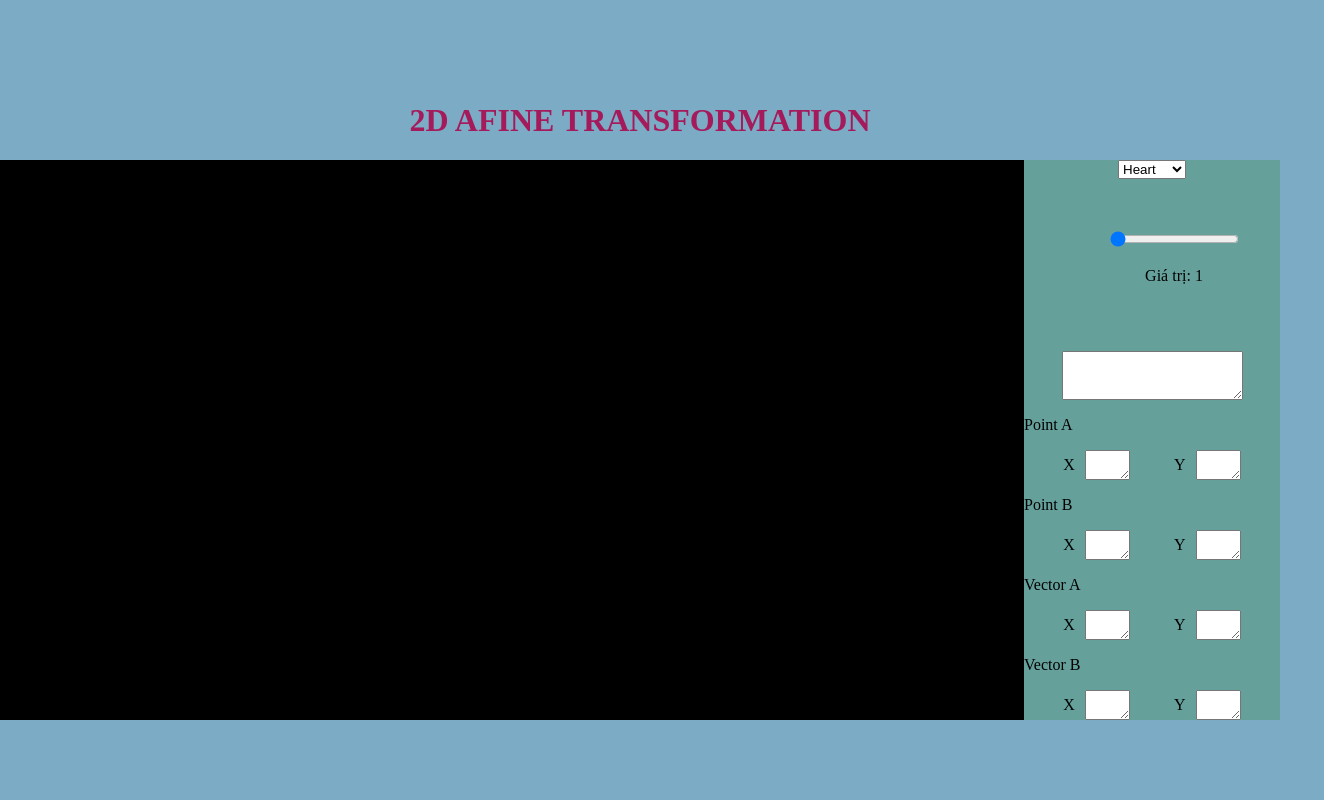
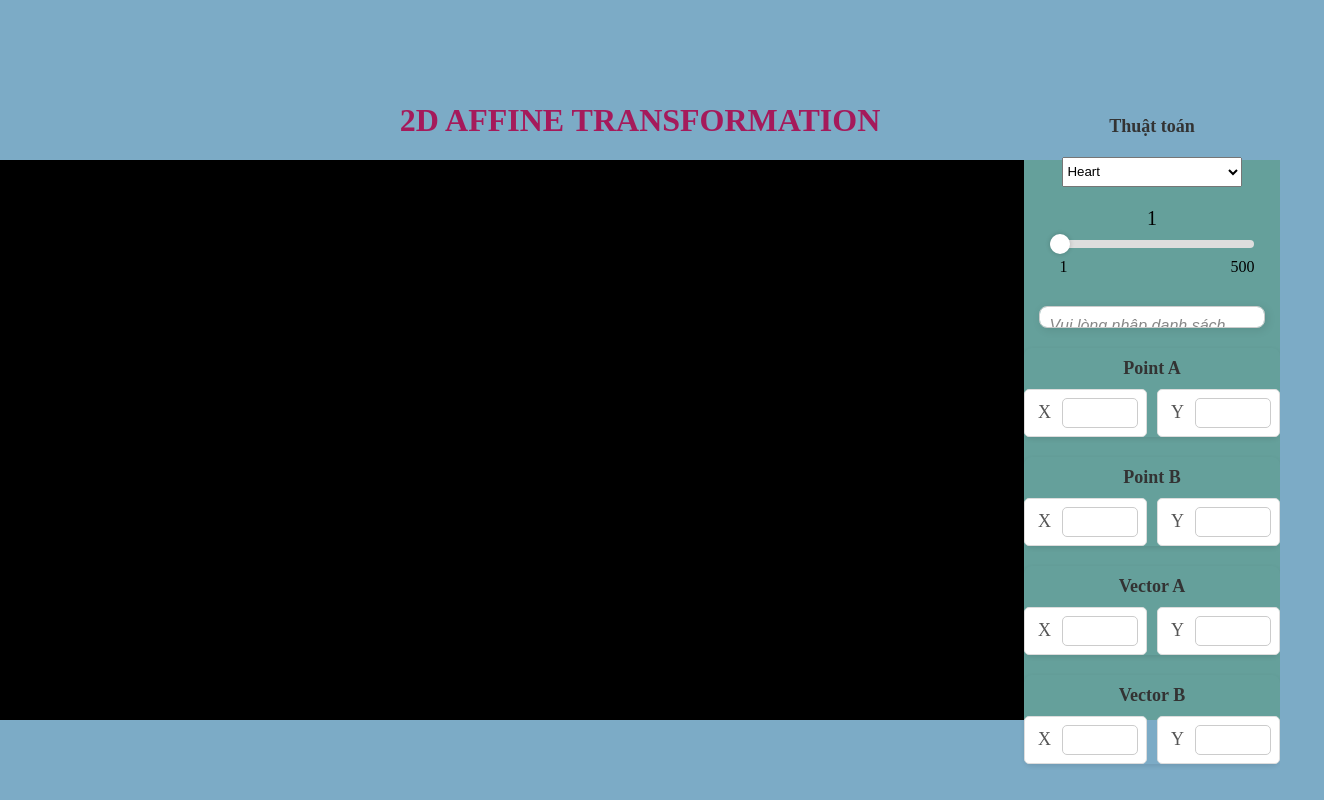
Before and after one commit to OnionSm/CS105_Computer_Graphics, a plain HTML site: page Lab_03/index.html in a window 1280 px wide. Shown: the whole page, 1324 px wide, since content can reach past the window. Drawn offline with Linux system fonts and the light colour scheme.

Commit message:
add flower algorithm, remake UI

```diff
--- /dev/null
+++ b/Lab_03/css/benzier_input.css
@@ -0,0 +1,23 @@
+#text_area {
+    width: 80%;
+    margin: 10px 0;
+    max-width: 500px;
+    height: 150px;
+    font-size: 16px;
+    font-family: 'Arial', sans-serif;
+    border-radius: 8px;
+    outline: none;
+    transition: all 0.3s ease-in-out;
+    box-shadow: 2px 2px 10px rgba(0, 0, 0, 0.1);
+    resize: none;
+}
+
+#text_area:focus {
+    border-color: #007BFF;
+    box-shadow: 0 0 8px rgba(0, 123, 255, 0.5);
+}
+
+#text_area::placeholder {
+    color: #888;
+    font-style: italic;
+}
--- /dev/null
+++ b/Lab_03/css/hermit_input.css
@@ -0,0 +1,91 @@
+#hermit_input_container {
+    width: 100%;
+    display: flex;
+    flex-direction: column;
+    align-items: center;
+    border-radius: 10px;
+    justify-content: center;
+    align-items: center;
+}
+
+textarea
+{
+    font-size: 18px;
+    resize: none;
+    border: 1px solid #ccc;
+    border-radius: 5px;
+    outline: none;
+    transition: border-color 0.3s, box-shadow 0.3s;
+    width: 70px;
+    max-width: 400px;
+    align-self: center;
+    height: 80%;
+}
+
+textarea:focus {
+    border-color: #007bff;
+    box-shadow: 0 0 8px rgba(0, 123, 255, 0.5);
+}
+
+#text_area {
+    width: 100%;
+    height: 50px;
+    border-radius: 5px;
+    padding: 10px;
+}
+
+.container {
+    display: flex;
+    flex-direction: column;
+    width: 100%;
+    max-width: 600px;
+    margin: auto;
+    padding: 20px;
+    border-radius: 10px;
+    box-shadow: 0px 4px 10px rgba(0, 0, 0, 0.1);
+}
+
+.point-container,
+.vector-container {
+    width: 100%;
+    margin: 10px;
+    border-radius: 8px;
+    box-shadow: 0px 2px 5px rgba(0, 0, 0, 0.1);
+}
+
+p {
+    font-size: 18px;
+    font-weight: bold;
+    margin: 10px 0;
+    color: #333;
+    text-align: center;
+}
+
+.input-group {
+    display: flex;
+    flex-direction: row;
+    justify-content: space-between;
+    align-items: center;
+    gap: 10px;
+    width: 100%;
+}
+
+.input-box {
+    width: 48%;
+    height: 30px;
+    display: flex;
+    flex-direction: row;
+    align-items: center;
+    background: #fff;
+    padding: 8px;
+    border-radius: 5px;
+    border: 1px solid #ddd;
+    justify-content: space-between;
+}
+
+.input-box p {
+    margin: 0 5px;
+    align-self: center;
+    font-weight: 500;
+    color: #555;
+}
--- /dev/null
+++ b/Lab_03/css/slider.css
@@ -0,0 +1,62 @@
+#slider_container {
+    width: 100%;
+    margin: 10px 0;
+    text-align: center;
+
+    display: flex;
+    flex-direction: column;
+    border-radius: 10px;
+}
+#sliderValue {
+    font-size: 20px;
+    color: #000;
+    margin-bottom: 10px;
+}
+#box-minmax {
+    width: 80%;
+    margin: 10px 0;
+    display: flex;
+    flex-direction: row;
+    justify-content: space-between;
+    font-size: 16px;
+    color: #000;
+    align-self: center;
+}
+#box-minmax span:first-child {
+    margin-left: 10px;
+}
+input[type="range"] {
+    -webkit-appearance: none;
+    appearance: none;
+    width: 80%;  /* Giảm chiều ngang xuống 80% */
+    height: 8px;
+    background: #ddd;
+    border-radius: 5px;
+    outline: none;
+    transition: 0.2s;
+    margin: 0 auto; /* Căn giữa */
+}
+
+/* Thanh trượt khi rê chuột vào */
+input[type="range"]:hover {
+    background: #b0e0e6;
+}
+
+/* Tùy chỉnh con lăn (thumb) trên Chrome, Safari, Edge */
+input[type="range"]::-webkit-slider-thumb {
+    -webkit-appearance: none;
+    appearance: none;
+    width: 20px;
+    height: 20px;
+    background: #fff; /* Màu con lăn */
+    border-radius: 50%; /* Làm tròn */
+    cursor: pointer;
+    box-shadow: 0 0 5px rgba(0, 0, 0, 0.2);
+    transition: 0.2s;
+}
+
+/* Khi nhấn vào con lăn */
+input[type="range"]::-webkit-slider-thumb:active {
+    background: #ccc;
+    transform: scale(1.2); /* Phóng to nhẹ */
+}
--- a/Lab_03/hermit_input_field.js
+++ b/Lab_03/hermit_input_field.js
@@ -1,4 +1,5 @@
-const ConfigHermitInputField = (gl, DrawHermit, DrawObject, positionLocation) => {
+const ConfigHermitInputField = (gl, DrawObject, DrawHermit) => {
+
     const point_a_x = document.getElementById("point_a_x");
     const point_a_y = document.getElementById("point_a_y");
     const point_b_x = document.getElementById("point_b_x");
@@ -14,7 +15,7 @@ const ConfigHermitInputField = (gl, DrawHermit, DrawObject, positionLocation) =>
         const vector_a = { x: parseFloat(vector_a_x.value), y: parseFloat(vector_a_y.value) };
         const vector_b = { x: parseFloat(vector_b_x.value), y: parseFloat(vector_b_y.value) };
 
-        DrawHermit(gl, point_a, point_b, vector_a, vector_b, DrawObject, positionLocation);
+        DrawHermit(gl, point_a, point_b, vector_a, vector_b, DrawObject);
     };
 
     point_a_x.oninput = updateAndDraw;
--- a/Lab_03/index.html
+++ b/Lab_03/index.html
@@ -5,79 +5,100 @@
     <meta name="viewport" content="width=device-width, initial-scale=1.0">
     <title>WebGL Example</title>
     <link rel="stylesheet" href="main.css">
+    <link rel="stylesheet" href="css/slider.css">
+    <link rel="stylesheet" href="css/hermit_input.css">
+    <link rel="stylesheet" href="css/benzier_input.css">
 </head>
 <body>
-    <h1 style="color: rgb(165, 26, 91); font-size: xx-large;">2D AFINE TRANSFORMATION</h1>
+    <h1 style="color: rgb(165, 26, 91); font-size: xx-large;">2D AFFINE TRANSFORMATION</h1>
     <div id="main_zone">
         <canvas id="canvas"></canvas>
-        <div id="uiContainer">
+        <div id="uiContainer" >
+            <div style="width: 100%; display: flex; justify-content: center; align-items: center; flex-direction: column;">
+                <p style="font-weight:  bold; ">Thuật toán</p>
                 <select id="myDropdown" name="options">
                     <option value="heart" selected>Heart</option>
                     <option value="benzier">Benzier</option>
                     <option value="hermit">Hermit</option>
                     <option value="flower">Flower</option>
                 </select>
-            <div style="width: 300px; margin: 50px auto; text-align: center;">
-                <input type="range" id="slider" min="1" max="500" value="1">
-                <p>Giá trị: <span id="sliderValue">1</span></p>
             </div>
 
-            <textarea id="text_area" onfocus="this.setSelectionRange(this.value.length, this.value.length)"></textarea>
-            <div style="display: flex; flex-direction: column; width: 100%;">
-                <div>
-                    <p>Point A</p>
-                    <div style="display: flex; flex-direction: row; justify-content: space-evenly; align-items: center;">
-                        <div style="width: 30%; height: 30px; display: flex; flex-direction: row;">
-                            <p style="margin-left: 5px; margin-right:  5px; align-self: center;">X</p>
-                            <textarea style="font-size : 18px ; margin-left: 5px; margin-right:  5px;" id="point_a_x"></textarea>
-                        </div>
-                        <div style="width: 30%; height: 30px; display: flex; flex-direction: row;">
-                            <p style="margin-left: 5px; margin-right:  5px; align-self: center;">Y</p>
-                            <textarea style="font-size : 18px ;margin-left: 5px; margin-right:  5px;" id="point_a_y"></textarea>
+            <div id="slider_container" style="display: flex">
+                <span id="sliderValue">1</span>
+                <input type="range" id="slider" min="1" max="500" value="1">
+                <div id="box-minmax">
+                    <span>1</span>
+                    <span>500</span>
                 </div>
             </div>
 
+            <textarea id="text_area" style="display: block;" onfocus="this.setSelectionRange(this.value.length, this.value.length)"
+            placeholder="Vui lòng nhập danh sách điểm theo dạng x1,y1,x2,y2,..."></textarea>
+
+
+            <div id="hermit_input_container">
+                <div class="point-container">
+                    <p>Point A</p>
+                    <div class="input-group">
+                        <div class="input-box">
+                            <p>X</p>
+                            <textarea id="point_a_x"></textarea>
                         </div>
-                <div>
-                    <p>Point B</p>
-                    <div style="display: flex;  flex-direction: row; justify-content: space-evenly; align-items: center;">
-                        <div style="width: 30%; height: 30px; display: flex; flex-direction: row;">
-                            <p style="margin-left: 5px; margin-right:  5px; align-self: center;">X</p>
-                            <textarea style="font-size : 18px ; margin-left: 5px;; margin-right:  5px;" id="point_b_x"></textarea>
-                        </div>
-                        <div style="width: 30%; height: 30px; display: flex; flex-direction: row;">
-                            <p style="margin-left: 5px; margin-right:  5px; align-self: center;">Y</p>
-                            <textarea style="font-size : 18px ;margin-left: 5px; margin-right:  5px;" id="point_b_y"></textarea>
+                        <div class="input-box">
+                            <p>Y</p>
+                            <textarea id="point_a_y"></textarea>
                         </div>
                     </div>
                 </div>
-                <div>
-                    <p>Vector A</p>
-                    <div style="display: flex;  flex-direction: row; justify-content: space-evenly; align-items: center;">
-                        <div style="width: 30%; height: 30px; display: flex; flex-direction: row;">
-                            <p style="margin-left: 5px; margin-right:  5px; align-self: center;">X</p>
-                            <textarea style="font-size : 18px ;margin-left: 5px; margin-right:  5px;" id="vector_a_x"></textarea>
+
+                <div class="point-container">
+                    <p>Point B</p>
+                    <div class="input-group">
+                        <div class="input-box">
+                            <p>X</p>
+                            <textarea id="point_b_x"></textarea>
                         </div>
-                        <div style="width: 30%; height: 30px; display: flex; flex-direction: row;">
-                            <p style="margin-left: 5px; margin-right:  5px; align-self: center;">Y</p>
-                            <textarea style="font-size : 18px ;margin-left: 5px; margin-right:  5px;" id="vector_a_y"></textarea>
+                        <div class="input-box">
+                            <p>Y</p>
+                            <textarea id="point_b_y"></textarea>
                         </div>
                     </div>
                 </div>
-                <div>
+
+                <div class="vector-container">
+                    <p>Vector A</p>
+                    <div class="input-group">
+                        <div class="input-box">
+                            <p>X</p>
+                            <textarea id="vector_a_x"></textarea>
+                        </div>
+                        <div class="input-box">
+                            <p>Y</p>
+                            <textarea id="vector_a_y"></textarea>
+                        </div>
+                    </div>
+                </div>
+
+                <div class="vector-container">
                     <p>Vector B</p>
-                    <div style="display: flex;  flex-direction: row; justify-content: space-evenly; align-items: center;">
-                        <div style="width: 30%; height: 30px; display: flex; flex-direction: row;">
-                            <p style="margin-left: 5px; margin-right:  5px; align-self: center;">X</p>
-                            <textarea style="font-size : 18px ; margin-left: 5px; margin-right:  5px;" id="vector_b_x"></textarea>
+                    <div class="input-group">
+                        <div class="input-box">
+                            <p>X</p>
+                            <textarea id="vector_b_x"></textarea>
                         </div>
-                        <div style="width: 30%; height: 30px; display: flex; flex-direction: row;">
-                            <p style="margin-left: 5px; margin-right:  5px; align-self: center;">Y</p>
-                            <textarea style="font-size : 18px ; margin-left: 5px; margin-right:  5px;" id="vector_b_y"></textarea>
+                        <div class="input-box">
+                            <p>Y</p>
+                            <textarea id="vector_b_y"></textarea>
                         </div>
                     </div>
                 </div>
             </div>
+            <!-- <p>Flower Slider</p>
+            <div style="width: 300px; margin: 50px auto; text-align: center;">
+                <input type="range" id="flower_slider" min="1" max="500" value="1">
+                <p>Giá trị: <span id="sliderValue">1</span></p>
+            </div> -->
 
 
         </div>
--- a/Lab_03/js/algorithm/benzier.js
+++ b/Lab_03/js/algorithm/benzier.js
@@ -11,7 +11,7 @@ const binomialCoefficient = (n, i) => {
     return factorial(n) / (factorial(i) * factorial(n - i));
 };
 
-const DrawBezier = (gl, vertices, DrawObject = null, positionLocation) => {
+const DrawBezier = (gl, DrawObject = null , vertices) => {
     console.log("Drawing Bezier with", vertices.length / 2, "control points");
 
     if (!vertices || vertices.length < 4 || vertices.length % 2 !== 0) {
@@ -42,11 +42,7 @@ const DrawBezier = (gl, vertices, DrawObject = null, positionLocation) => {
         newVertices.push(x / gl.canvas.width, y / gl.canvas.height);
 
     }
-    console.log(newVertices);
-    // Gửi dữ liệu mới vào WebGL buffer
     gl.bufferData(gl.ARRAY_BUFFER, new Float32Array(newVertices), gl.STATIC_DRAW);
-
-
     DrawObject();
 };
 
--- a/Lab_03/js/algorithm/hermit.js
+++ b/Lab_03/js/algorithm/hermit.js
@@ -1,4 +1,4 @@
-const DrawHermit = (gl, point_a, point_b, vector_a, vector_b, DrawObject = null, positionLocation) => {
+const DrawHermit = (gl, point_a, point_b, vector_a, vector_b, DrawObject = null) => {
   console.log("Drawing Hermite with control points:", point_a, point_b);
 
   if (!point_a || !point_b || !vector_a || !vector_b) {
--- a/Lab_03/js/draw.js
+++ b/Lab_03/js/draw.js
@@ -100,5 +100,5 @@ function DrawObject()
 // DrawObject();
 
 document.addEventListener("DOMContentLoaded", () => {
-  ConfigDropdown(gl, vertices, () => DrawObject(), positionLocation);
+  ConfigDropdown(gl, () => DrawObject());
 });
--- a/Lab_03/js/textarea.js
+++ b/Lab_03/js/textarea.js
@@ -1,4 +1,4 @@
-const ConfigTextArea = (state = false, DrawBenzier = null, gl, vertices, DrawObject ,positionLocation) => {
+const ConfigTextArea = (gl, DrawObject ,DrawBenzier = null) => {
     const text_area = document.getElementById("text_area");
 
     if (!text_area) {
@@ -6,8 +6,6 @@ const ConfigTextArea = (state = false, DrawBenzier = null, gl, vertices, DrawObj
         return;
     }
     var vertices = [];
-    // Enable the textarea if required
-    text_area.disabled = !state;
 
     // Add an event listener for input change
     text_area.addEventListener('input', (event) => {
@@ -25,7 +23,7 @@ const ConfigTextArea = (state = false, DrawBenzier = null, gl, vertices, DrawObj
             console.log("Chuỗi không phù hợp");
             vertices = [];
         }
-        DrawBenzier(gl, vertices, DrawObject, positionLocation);
+        DrawBenzier(gl, DrawObject, vertices);
     });
 
     return {
--- a/Lab_03/main.css
+++ b/Lab_03/main.css
@@ -89,6 +89,8 @@ body {
     content: "Objects: ";
     font-weight: bold;
 }
-#text_area {
-    height: 100px;
+#myDropdown {
+    width: 70%;
+    height: 30px;
+    margin: 10px 0;
 }
```
Also changed, not shown: Lab_03/js/algorithm/flower.js (+12 -1 lines), Lab_03/js/algorithm/heart.js (+4 -3 lines), Lab_03/js/dropdown.js (+25 -13 lines), Lab_03/js/slider.js (+8 -5 lines). Lines whose indentation alone changed are shown as unchanged.
